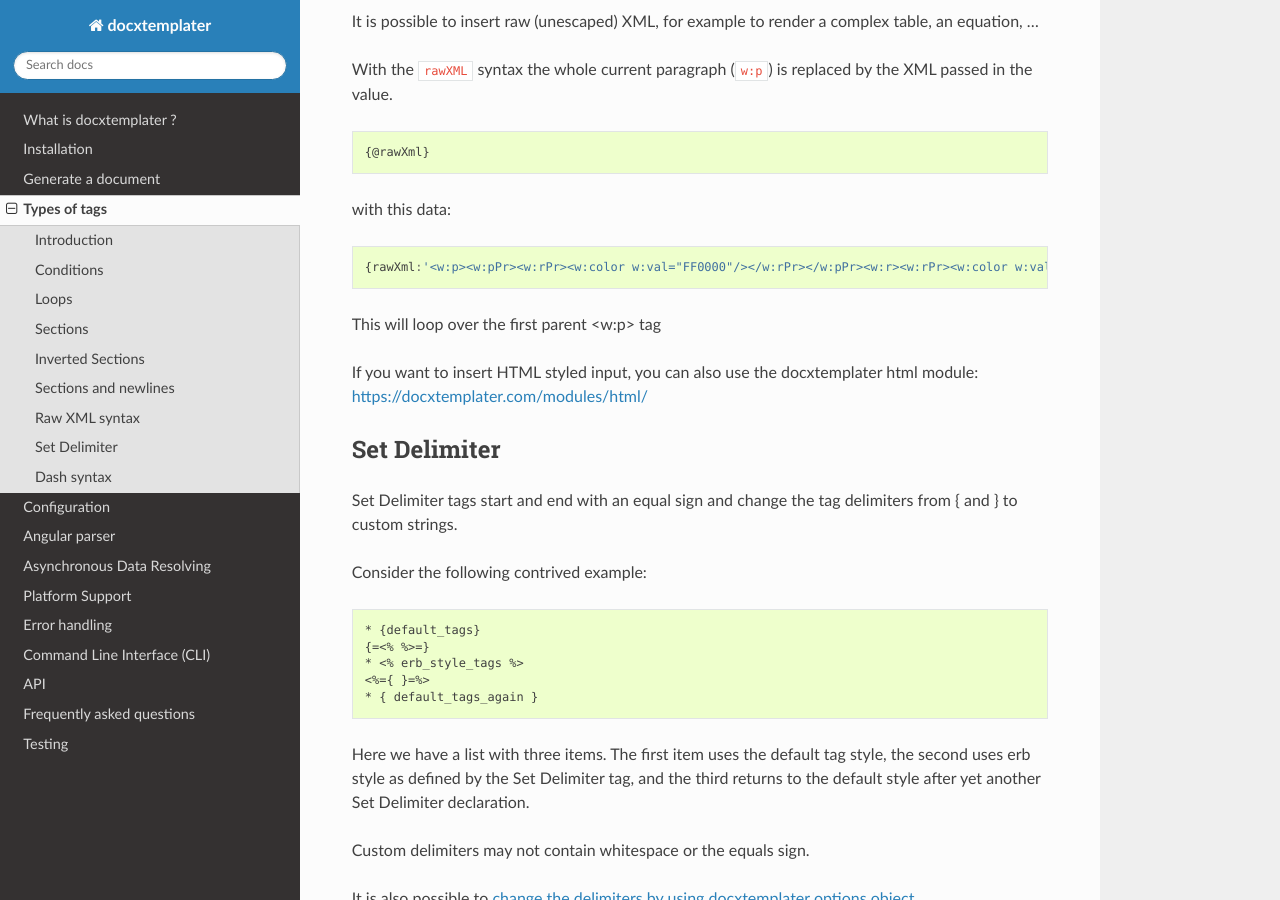
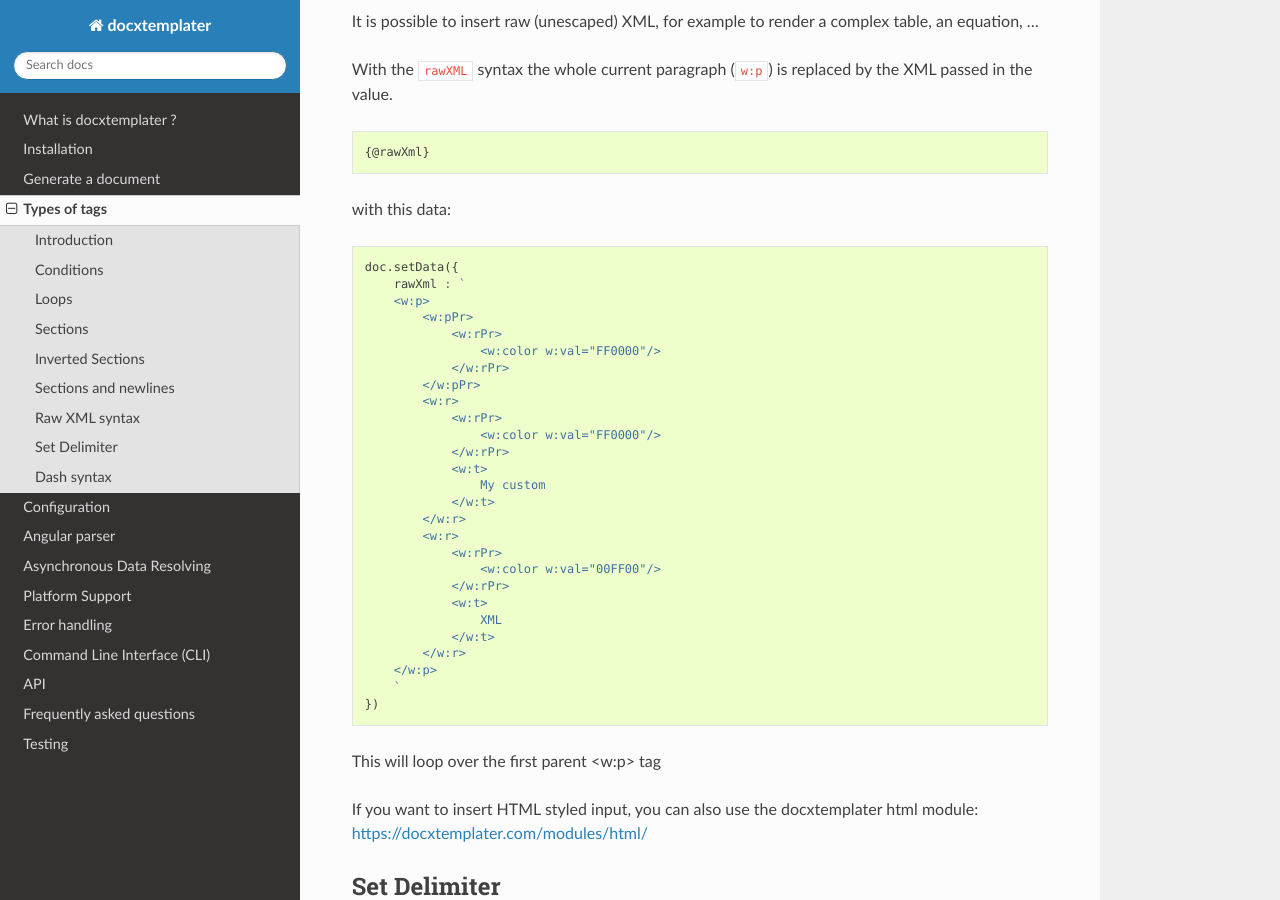
Before and after one commit to open-xml-templating/docxtemplater, a Sphinx documentation site: the page built from docs/source/tag_types.rst, in a window 1280 px wide and 900 px high, scrolled down 4839 px. Built offline with Sphinx 7.4.7 and the Read the Docs theme 2.0.0, drawn with Linux system fonts in a browser that asks for light colours.

Commit message:
Update documentation about rawXml syntax

```diff
--- a/docs/source/tag_types.rst
+++ b/docs/source/tag_types.rst
@@ -256,7 +256,33 @@ with this data:
 
 .. code-block:: javascript
 
-    {rawXml:'<w:p><w:pPr><w:rPr><w:color w:val="FF0000"/></w:rPr></w:pPr><w:r><w:rPr><w:color w:val="FF0000"/></w:rPr><w:t>My custom</w:t></w:r><w:r><w:rPr><w:color w:val="00FF00"/></w:rPr><w:t>XML</w:t></w:r></w:p>'}
+    doc.setData({
+        rawXml : `
+        <w:p>
+            <w:pPr>
+                <w:rPr>
+                    <w:color w:val="FF0000"/>
+                </w:rPr>
+            </w:pPr>
+            <w:r>
+                <w:rPr>
+                    <w:color w:val="FF0000"/>
+                </w:rPr>
+                <w:t>
+                    My custom
+                </w:t>
+            </w:r>
+            <w:r>
+                <w:rPr>
+                    <w:color w:val="00FF00"/>
+                </w:rPr>
+                <w:t>
+                    XML
+                </w:t>
+            </w:r>
+        </w:p>
+        `
+    })
 
 This will loop over the first parent <w:p> tag
 
```
